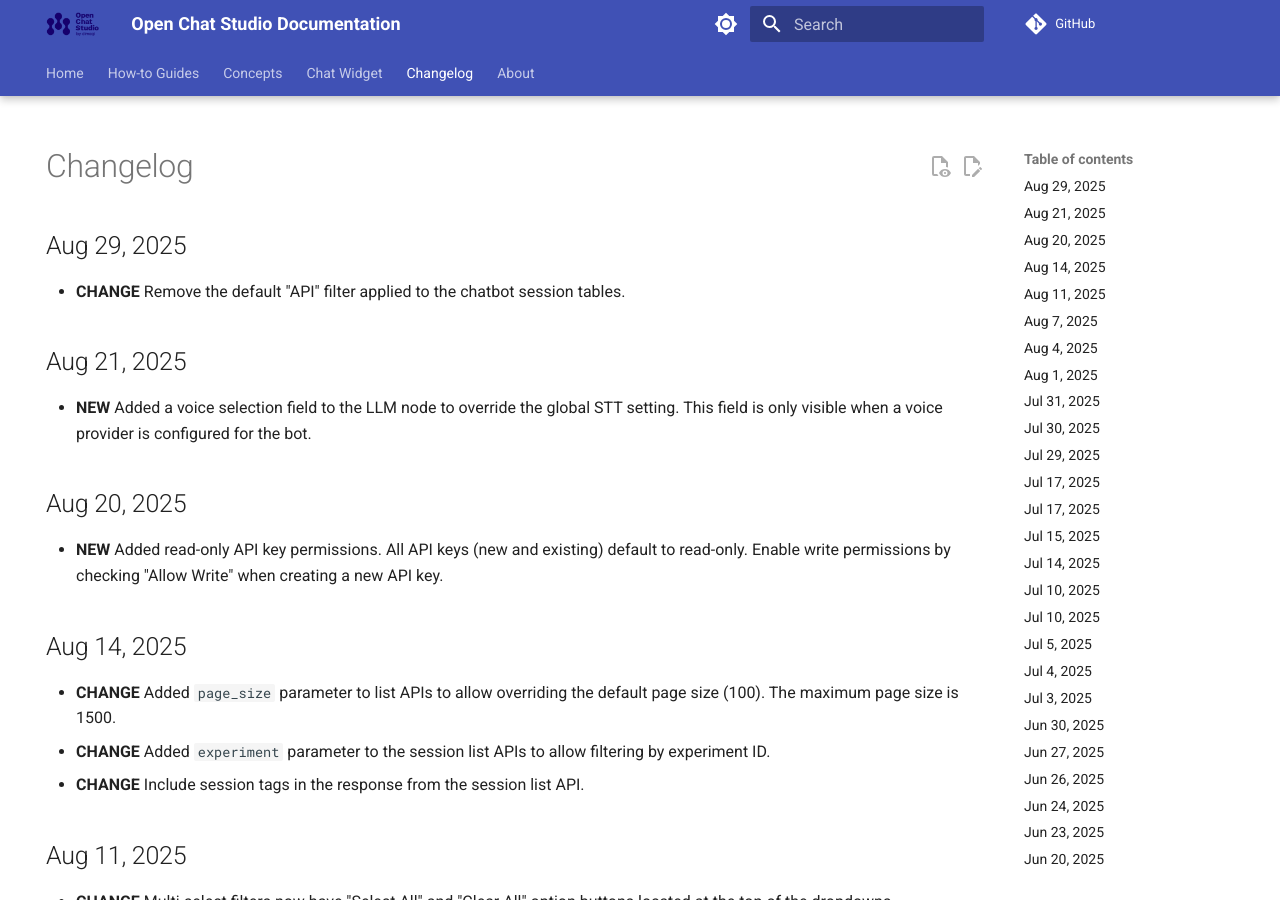
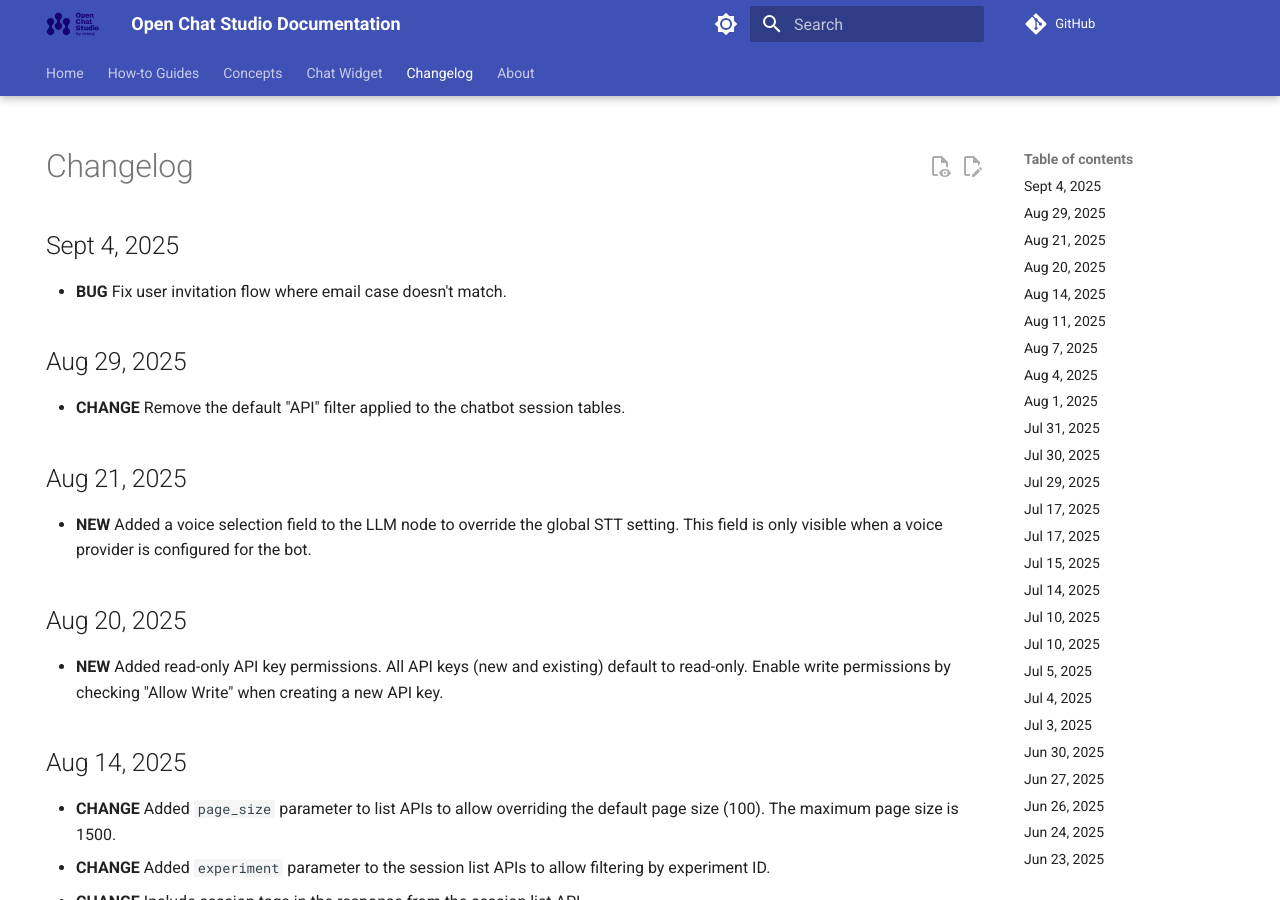
Before and after one commit to dimagi/open-chat-studio-docs, an MkDocs documentation site: the page built from docs/changelog.md, in a window 1280 px wide and 900 px high. Built offline with MkDocs 1.6.1 and Material for MkDocs 9.7.7, drawn with Linux system fonts in a browser that asks for light colours; emoji names are drawn with the system emoji font; a script that is not in the unit is left out; comment, search, counter and statistics services are not loaded.

Commit message:
user invitation case fix

```diff
--- a/docs/changelog.md
+++ b/docs/changelog.md
@@ -4,6 +4,9 @@ hide:
 ---
 
 # Changelog
+## Sept 4, 2025
+* **BUG** Fix user invitation flow where email case doesn't match.
+
 ## Aug 29, 2025
 * **CHANGE** Remove the default "API" filter applied to the chatbot session tables.
 
```
